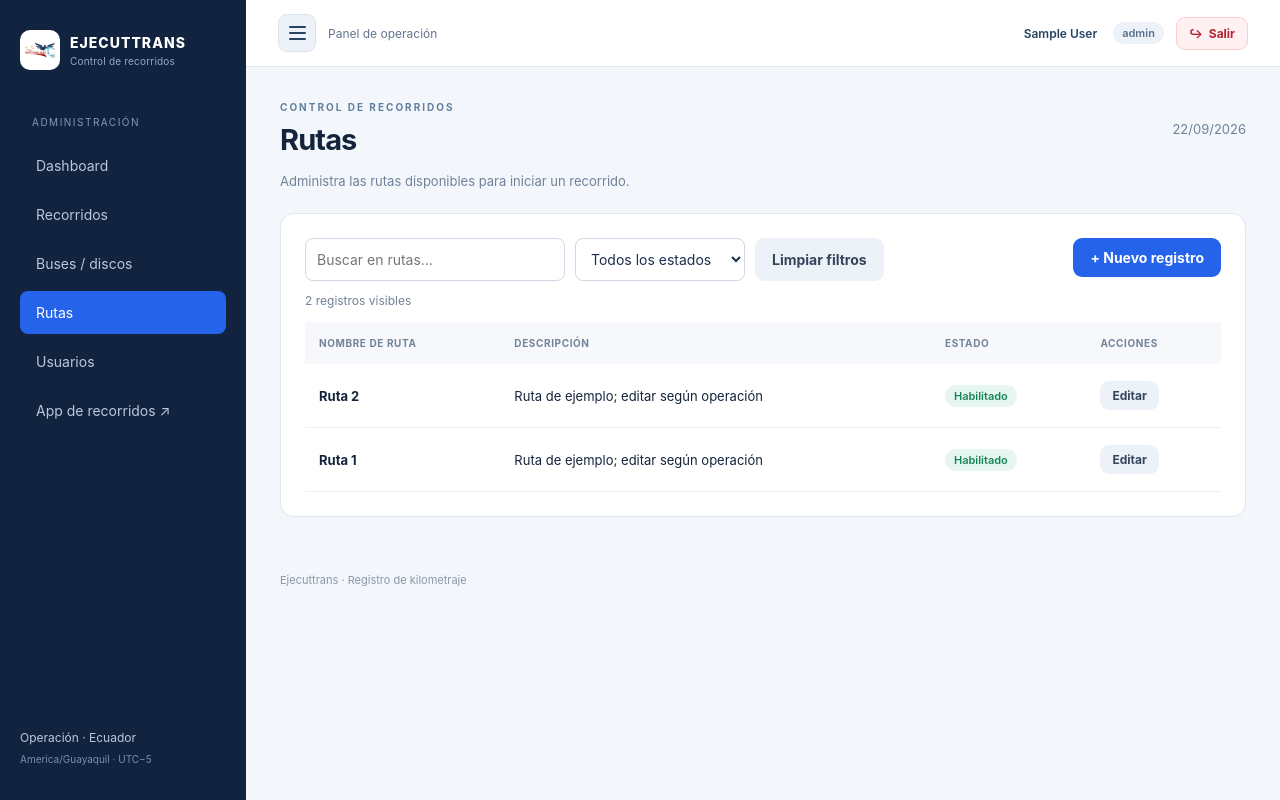
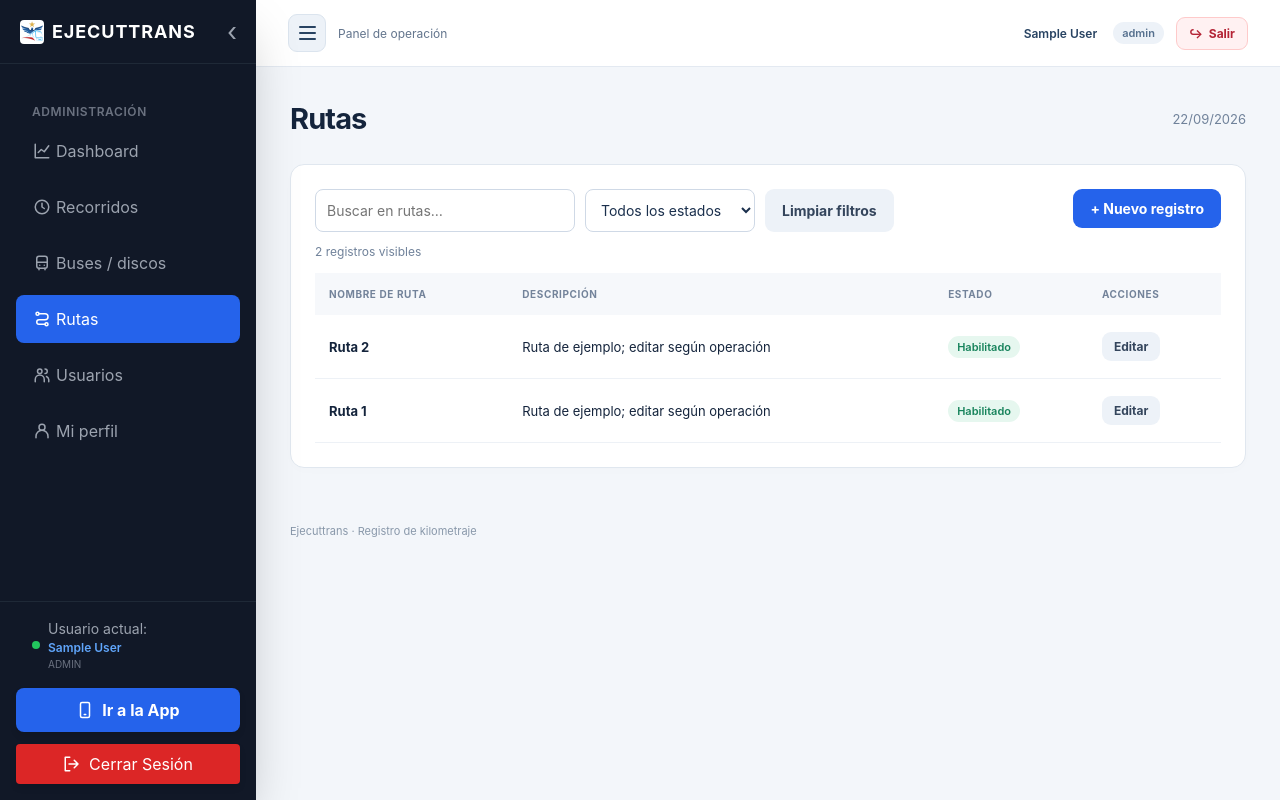
Before and after one commit to avalegria-cmyk/Ejecuttrans_rutas, a PHP site: page /Web/admin/rutas.php in a window 1280 px wide. Run offline with PHP 8.4, Linux system fonts and the light colour scheme; the visitor is signed in with stand-in values (Sample User, id 1); data comes from the database, SQL or seed files in the repository; some libraries are stand-ins or nearby versions.

Commit message:
Interfaz actualizada

```diff
--- a/App/conductor/perfil.php
+++ b/App/conductor/perfil.php
@@ -3,7 +3,7 @@ require_once __DIR__.'/../../Config/bootstrap.php';
 require_once __DIR__.'/../../Config/vista.php';
 $u=exigirAcceso(['admin','secretaria','conductor']);
 $iniciales=mb_strtoupper(mb_substr(trim($u['nombres']),0,1).mb_substr(trim($u['apellidos']),0,1));
-cabecera('Mi perfil',$u,'',false);
+cabecera('Mi perfil',$u,'perfil',false);
 ?>
 <div class="profile-stack">
 <section class="panel profile-summary"><div class="profile-avatar" aria-hidden="true"><?= e($iniciales) ?></div><div class="profile-identity"><span class="profile-label">CUENTA ACTIVA</span><h2><?= e($u['nombres'].' '.$u['apellidos']) ?></h2><p class="muted">Cédula <?= e($u['cedula']) ?></p><span class="badge green"><?= e(ucfirst($u['rol'])) ?></span></div><a class="button secondary profile-back" href="/<?= e(obtenerRutaInicio($u['rol'])) ?>">← Volver al panel</a></section>
--- a/Assets/css/layout.css
+++ b/Assets/css/layout.css
@@ -84,3 +84,38 @@ body.sidebar-collapsed .admin-shell .sidebar{display:none}
 }
 @media(max-width:380px){.overview-stats{grid-template-columns:1fr}.admin-shell .user-menu .badge{display:none}.admin-shell .date{display:none}}
 @media(prefers-reduced-motion:reduce){.admin-shell .sidebar{transition:none}}
+
+/* Sidebar compartiendo la apariencia del panel de Sistema Minutos. */
+.admin-shell .sidebar{position:sticky;top:0;width:256px;height:100dvh;padding:0;background:#111827;color:#9ca3af;box-shadow:0 25px 50px -12px #00000040;flex-shrink:0}
+.admin-shell .sidebar-head{min-height:64px;padding:0 12px 0 20px;border-bottom:1px solid #1f2937;gap:8px}
+.admin-shell .brand{gap:8px;font-size:18px;font-weight:700;letter-spacing:.9px}
+.admin-shell .brand img{width:24px;height:24px;padding:0;border-radius:4px;background:transparent}
+.admin-shell .sidebar-close{display:inline-flex;width:24px;height:32px;border-radius:4px;background:transparent;color:#9ca3af;font-size:26px}
+.admin-shell .sidebar-close:hover{color:#fff;background:#1f2937}
+.admin-shell .sidebar nav{flex:1;min-height:0;padding:24px 16px;overflow-y:auto}
+.admin-shell .nav-label{margin:16px 0 8px;padding:0 16px;color:#6b7280;font-size:12px;font-weight:600;letter-spacing:.6px;text-transform:uppercase}
+.admin-shell .sidebar nav a{display:flex;align-items:center;gap:0;padding:12px 16px;margin:0 0 8px;border-radius:8px;font-size:16px;line-height:24px;color:#9ca3af;transition:background .15s,color .15s}
+.admin-shell .sidebar nav a:hover{background:#1f2937;color:#fff}
+.admin-shell .sidebar nav a.selected{background:#2563eb;color:#fff}
+.nav-icon{width:18px;height:18px;flex-shrink:0}
+.admin-shell .sidebar nav .nav-icon{width:20px;margin-right:4px}
+.admin-shell .sidebar-foot{display:block;margin-top:auto;padding:16px;border-top:1px solid #1f2937;line-height:1.5}
+.sidebar-user{display:flex;align-items:center;gap:8px;margin:0 0 16px;padding:0 16px}
+.sidebar-user>div{min-width:0}
+.sidebar-user p{margin:0;color:#9ca3af;font-size:14px}
+.sidebar-user strong{display:block;overflow:hidden;text-overflow:ellipsis;white-space:nowrap;color:#60a5fa;font-size:12px;font-weight:600}
+.admin-shell .sidebar-user small{display:block;color:#6b7280;font-size:10px;text-transform:uppercase}
+.user-status{width:8px;height:8px;flex-shrink:0;border-radius:50%;background:#22c55e}
+.sidebar-app,.sidebar-logout{display:flex;align-items:center;justify-content:center;gap:8px;width:100%;color:#fff;font-size:16px;box-shadow:0 4px 6px #0000001a}
+.sidebar-app{margin-bottom:12px;padding:10px 16px;background:#2563eb;border-radius:8px;font-weight:700}
+.sidebar-app:hover{background:#1d4ed8}
+.sidebar-logout{padding:8px 16px;background:#dc2626;border-radius:4px}
+.sidebar-logout:hover{background:#b91c1c}
+.admin-shell .sidebar a:focus-visible{outline:3px solid #93c5fd;outline-offset:2px}
+@media(max-width:760px){
+  .admin-shell .sidebar{position:fixed;width:min(256px,85vw);padding:0}
+  .admin-shell .sidebar nav{display:block;margin:0}
+  .admin-shell .sidebar nav a{display:flex;padding:12px 16px;font-size:16px}
+  .admin-shell .sidebar-head{min-height:80px}
+}
+@media(max-width:380px){.admin-shell .date{display:inline;white-space:nowrap}.admin-shell .page-heading{flex-wrap:wrap}}
--- a/Assets/js/sidebar.js
+++ b/Assets/js/sidebar.js
@@ -36,7 +36,15 @@
         sync();
         toggle.focus();
     }
-    close.addEventListener('click', closeMobile);
+    close.addEventListener('click', () => {
+        if (mobile.matches) closeMobile();
+        else {
+            collapsed = true;
+            try { localStorage.setItem(storageKey, '1'); } catch (_) {}
+            sync();
+            toggle.focus();
+        }
+    });
     backdrop.addEventListener('click', closeMobile);
     sidebar.querySelectorAll('a').forEach(link => link.addEventListener('click', () => {
         if (mobile.matches) document.body.classList.remove('sidebar-open');
--- a/Config/vista.php
+++ b/Config/vista.php
@@ -1,13 +1,37 @@
 <?php
+function iconoMenu(string $nombre): string {
+    $trazos = [
+        'dashboard' => '<path d="M3 3v18h18M7 14l4-4 4 3 6-8"/>',
+        'recorridos' => '<circle cx="12" cy="12" r="9"/><path d="M12 7v5l3 2"/>',
+        'buses' => '<rect x="5" y="3" width="14" height="16" rx="3"/><path d="M5 11h14M8 19v2m8-2v2M9 15h.01M15 15h.01"/>',
+        'rutas' => '<circle cx="6" cy="5" r="2"/><circle cx="18" cy="19" r="2"/><path d="M8 5h8a4 4 0 0 1 0 8H8a3 3 0 0 0 0 6h8"/>',
+        'usuarios' => '<circle cx="9" cy="7" r="3"/><path d="M3 21v-3a6 6 0 0 1 12 0v3M16 4a3 3 0 0 1 0 6m2 4a5 5 0 0 1 3 4v3"/>',
+        'perfil' => '<circle cx="12" cy="7" r="4"/><path d="M4 21v-2a8 8 0 0 1 16 0v2"/>',
+        'app' => '<rect x="6" y="2" width="12" height="20" rx="2"/><path d="M11 18h2"/>',
+        'salir' => '<path d="M9 3H3v18h6m6-14 5 5-5 5M8 12h12"/>',
+    ];
+    return '<svg class="nav-icon" viewBox="0 0 24 24" fill="none" stroke="currentColor" stroke-width="2" stroke-linecap="round" stroke-linejoin="round" aria-hidden="true">'.($trazos[$nombre] ?? '').'</svg>';
+}
 function cabecera(string $titulo, array $u, string $modulo='', bool $mostrarSalida=true): void { ?>
 <!doctype html><html lang="es"><head><meta charset="utf-8"><meta name="viewport" content="width=device-width,initial-scale=1"><title><?= e($titulo) ?> · Ejecuttrans</title><link rel="icon" href="/Assets/icons/icon-192x192.png"><link rel="manifest" href="/manifest.json"><meta name="theme-color" content="#2563eb"><script src="https://cdn.tailwindcss.com"></script><script>tailwind.config={corePlugins:{preflight:false}};</script><link rel="stylesheet" href="/Assets/css/app.css"><link rel="stylesheet" href="/Assets/css/layout.css"></head>
 <body><div class="shell <?= $u['rol']==='conductor' ? 'driver-shell' : 'admin-shell' ?>">
 <?php if ($u['rol']!=='conductor'): ?>
-<aside class="sidebar" id="sidebar" aria-label="Navegación principal"><div class="sidebar-head"><a class="brand" href="/Web/admin/dashboard.php"><img src="/Assets/images/logo-ejecuttrans.png" alt=""><span>EJECUTTRANS<small>Control de recorridos</small></span></a><button type="button" class="sidebar-close" id="sidebarClose" aria-label="Cerrar menú">×</button></div><span class="nav-label">ADMINISTRACIÓN</span><nav>
-<?php foreach(['dashboard'=>'Dashboard','recorridos'=>'Recorridos','buses'=>'Buses / discos','rutas'=>'Rutas','usuarios'=>'Usuarios'] as $key=>$label): if($key==='usuarios' && $u['rol']!=='admin') continue; ?><a class="<?= $modulo===$key?'selected':'' ?>" <?= $modulo===$key?'aria-current="page"':'' ?> href="/Web/admin/<?= $key ?>.php"><?= e($label) ?></a><?php endforeach ?>
-<?php if($u['rol']==='admin'): ?><a href="/App/conductor/dashboard.php">App de recorridos ↗</a><?php endif ?></nav><div class="sidebar-foot">Operación · Ecuador<br><small>America/Guayaquil · UTC−5</small></div></aside>
+<aside class="sidebar" id="sidebar" aria-label="Navegación principal">
+    <div class="sidebar-head"><a class="brand" href="/Web/admin/dashboard.php"><img src="/Assets/icons/icon-192x192.png" alt=""><span>EJECUTTRANS</span></a><button type="button" class="sidebar-close" id="sidebarClose" aria-label="Ocultar menú"><span aria-hidden="true">‹</span></button></div>
+    <nav aria-label="Módulos"><p class="nav-label">Administración</p>
+    <?php foreach(['dashboard'=>'Dashboard','recorridos'=>'Recorridos','buses'=>'Buses / discos','rutas'=>'Rutas','usuarios'=>'Usuarios'] as $key=>$label): if($key==='usuarios' && $u['rol']!=='admin') continue; ?>
+        <a class="<?= $modulo===$key?'selected':'' ?>" <?= $modulo===$key?'aria-current="page"':'' ?> href="/Web/admin/<?= $key ?>.php"><?= iconoMenu($key) ?><span><?= e($label) ?></span></a>
+    <?php endforeach ?>
+        <a class="<?= $modulo==='perfil'?'selected':'' ?>" <?= $modulo==='perfil'?'aria-current="page"':'' ?> href="/App/conductor/perfil.php"><?= iconoMenu('perfil') ?><span>Mi perfil</span></a>
+    </nav>
+    <div class="sidebar-foot">
+        <div class="sidebar-user"><span class="user-status" aria-hidden="true"></span><div><p>Usuario actual:</p><strong><?= e($u['nombres']) ?></strong><small><?= e($u['rol']) ?></small></div></div>
+        <?php if($u['rol']==='admin'): ?><a class="sidebar-app" href="/App/conductor/dashboard.php"><?= iconoMenu('app') ?>Ir a la App</a><?php endif ?>
+        <?php if($mostrarSalida): ?><a class="sidebar-logout" href="/auth/logout.php"><?= iconoMenu('salir') ?>Cerrar Sesión</a><?php endif ?>
+    </div>
+</aside>
 <button class="sidebar-backdrop" id="sidebarBackdrop" type="button" aria-label="Cerrar menú" hidden></button>
 <?php endif ?>
-<div class="workspace"><header class="topbar"><div class="topbar-start"><?php if($u['rol']!=='conductor'): ?><button type="button" class="sidebar-toggle" id="sidebarToggle" aria-controls="sidebar" aria-expanded="true" aria-label="Ocultar menú"><span class="hamburger-lines" aria-hidden="true"><i></i><i></i><i></i></span></button><?php endif ?><span><?= $u['rol']==='conductor'?'EJECUTTRANS · CONDUCTOR':'Panel de operación' ?></span></div><div class="user-menu"><a class="user-link" href="/App/conductor/perfil.php"><?= e($u['nombres']) ?></a><span class="badge"><?= e($u['rol']) ?></span><?php if($mostrarSalida): ?><a class="logout-link" href="/auth/logout.php"><span aria-hidden="true">↪</span> Salir</a><?php endif ?></div></header><main class="content"><div class="page-heading"><div><p class="eyebrow">CONTROL DE RECORRIDOS</p><h1><?= e($titulo) ?></h1></div><span class="date"><?= date('d/m/Y') ?></span></div>
+<div class="workspace"><header class="topbar"><div class="topbar-start"><?php if($u['rol']!=='conductor'): ?><button type="button" class="sidebar-toggle" id="sidebarToggle" aria-controls="sidebar" aria-expanded="true" aria-label="Ocultar menú"><span class="hamburger-lines" aria-hidden="true"><i></i><i></i><i></i></span></button><?php endif ?><span><?= $u['rol']==='conductor'?'EJECUTTRANS · CONDUCTOR':'Panel de operación' ?></span></div><div class="user-menu"><a class="user-link" href="/App/conductor/perfil.php"><?= e($u['nombres']) ?></a><span class="badge"><?= e($u['rol']) ?></span><?php if($mostrarSalida): ?><a class="logout-link" href="/auth/logout.php"><span aria-hidden="true">↪</span> Salir</a><?php endif ?></div></header><main class="content"><div class="page-heading"><div><h1><?= e($titulo) ?></h1></div><span class="date"><?= date('d/m/Y') ?></span></div>
 <?php }
 function pie(): void { ?></main><footer>Ejecuttrans · Registro de kilometraje</footer></div></div><script src="/Assets/js/common.js"></script><script src="/Assets/js/sidebar.js"></script></body></html><?php }
--- a/Web/admin/catalogo.php
+++ b/Web/admin/catalogo.php
@@ -15,7 +15,6 @@ $columnas=array_filter($campos,fn($k)=>$k!=='password',ARRAY_FILTER_USE_KEY);
 $mapas=['conductor_id'=>array_column($opciones['conductores'],'nombre','id')];
 cabecera($titulos[$modulo],$u,$modulo);
 ?>
-<p class="muted" style="margin:-12px 0 24px"><?= match($modulo){'usuarios'=>'Acceso por rol: administrador, secretaría y conductor.','buses'=>'Asigna un conductor fijo a cada unidad.','rutas'=>'Administra las rutas disponibles para iniciar un recorrido.'} ?></p>
 <section class="panel"><div class="toolbar filters"><div class="filter-controls"><input id="buscar" type="search" placeholder="Buscar en <?= e(strtolower($titulos[$modulo])) ?>…" aria-label="Buscar">
 <?php if($modulo==='usuarios'): ?><select id="filtroRol" aria-label="Filtrar por rol"><option value="">Todos los roles</option><option value="admin">Administrador</option><option value="secretaria">Secretaría</option><option value="conductor">Conductor</option></select><?php endif ?>
 <?php if($modulo==='buses'): ?><select id="filtroAsignacion" aria-label="Filtrar por asignación"><option value="">Todos los buses</option><option value="1">Con conductor</option><option value="0">Sin conductor</option></select><?php endif ?>
```
